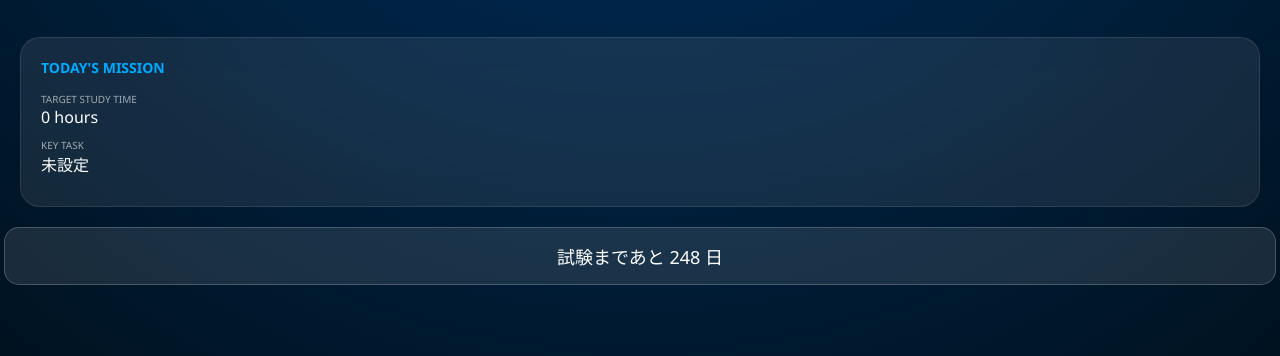
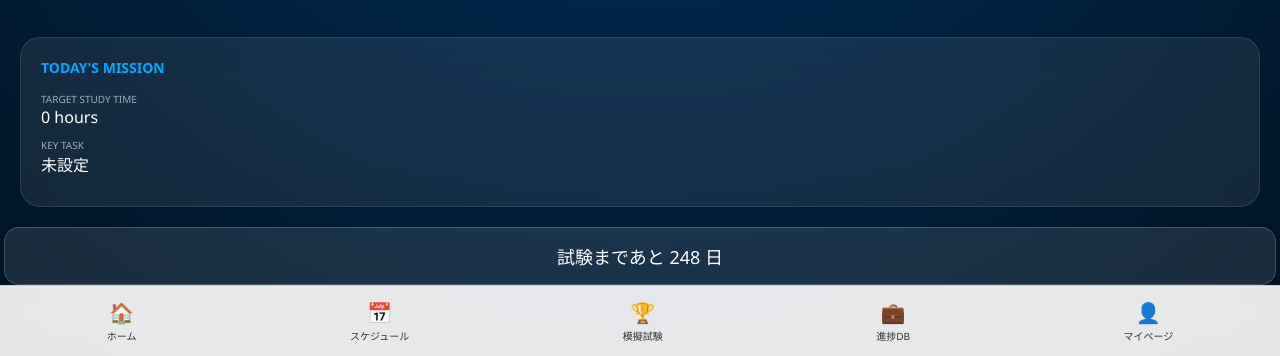
Before and after one commit to tsubasafmarinosfzp/AERO-PASS-NEW-, a plain HTML site: page home.html in a window 1280 px wide. Shown: the part 444-800 px from the top of the page. Drawn offline with Linux system fonts and the light colour scheme.

Commit message:
Update home.html

```diff
--- a/home.html
+++ b/home.html
@@ -153,6 +153,61 @@
         }, 20);
     }
 </script>
+<nav class="bottom-nav">
+    <a href="home.html" class="nav-item">
+        <span class="icon">🏠</span>
+        <span class="label">ホーム</span>
+    </a>
+    <a href="nittei.html" class="nav-item">
+        <span class="icon">📅</span>
+        <span class="label">スケジュール</span>
+    </a>
+    <a href="mock.html" class="nav-item">
+        <span class="icon">🏆</span>
+        <span class="label">模擬試験</span>
+    </a>
+    <a href="progress.html" class="nav-item">
+        <span class="icon">💼</span>
+        <span class="label">進捗DB</span>
+    </a>
+    <a href="mypage.html" class="nav-item">
+        <span class="icon">👤</span>
+        <span class="label">マイページ</span>
+    </a>
+</nav>
 
+<style>
+    /* ナビゲーションのスタイル設定（画像に干渉させない） */
+    .bottom-nav {
+        position: fixed;
+        bottom: 0;
+        left: 0;
+        width: 100%;
+        height: 70px;
+        background: rgba(255, 255, 255, 0.9); /* すりガラス風の白 */
+        backdrop-filter: blur(10px);
+        display: flex;
+        justify-content: space-around;
+        align-items: center;
+        border-top: 1px solid rgba(0, 0, 0, 0.1);
+        z-index: 9999; /* 最前面に配置 */
+    }
+
+    .nav-item {
+        text-decoration: none;
+        color: #333;
+        display: flex;
+        flex-direction: column;
+        align-items: center;
+        font-size: 10px;
+    }
+
+    /* 現在のページのアイコンだけ青くする（変数的な扱い） */
+    .nav-item.active {
+        color: #00aaff;
+    }
+
+    .icon { font-size: 20px; margin-bottom: 2px; }
+</style>
 </body>
 </html>
```
